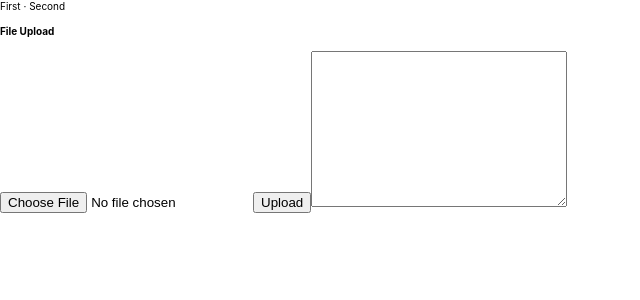
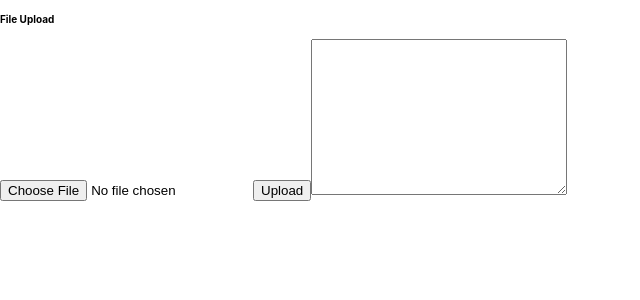
Before and after one commit to skipzero/svg-animation-tool, a React (Create React App) app: page / in a window 1280 px wide. Shown: the top 300 px of the page, without its empty margins (0-640 px from the left). Built offline with nearby package versions, Linux system fonts and the light colour scheme.

Commit message:
getting node list of bone elements

```diff
--- a/src/App.js
+++ b/src/App.js
@@ -1,4 +1,4 @@
-import React, {useState, useRef} from 'react';
+import React, {useState, useRef, useEffect} from 'react';
 import './App.css';
 
 function App() {
@@ -6,7 +6,20 @@ function App() {
   const [fileUrl, setFileUrl] = useState();
   const refFile  = useRef();
   const refSvg = useRef();
+  // console.group('SVG Group')
+  // console.log('file',file);
+  // console.log('RefSVG', refSvg);
+  // console.groupEnd();
 
+  useEffect(() => {
+    console.log('useEffect', file, refSvg)
+    const {current} = refSvg;
+    if (!current) return;
+    if (!file) return;
+    const bones = current.querySelectorAll('.bone')
+    console.log('Bones', bones)
+
+  }, [file, refSvg])
 
   function readFileAsync(file) {
     return new Promise((resolve, reject) => {
@@ -37,7 +50,6 @@ function App() {
     }
   }
   return (<>
-    <MyComponent />
     <h4> File Upload </h4> <input type="file" ref={refFile} onChange={handleSubmit}/>
     <button type = "submit" > Upload </button>
     <textarea value={file} id="file-output"></textarea>
@@ -47,12 +59,4 @@ function App() {
   );
 }
 
-function createMarkup() {
-  return {__html: 'First &middot; Second'};
-}
-
-function MyComponent() {
-  return <div dangerouslySetInnerHTML={createMarkup()} />;
-}
-
 export default App;
```
